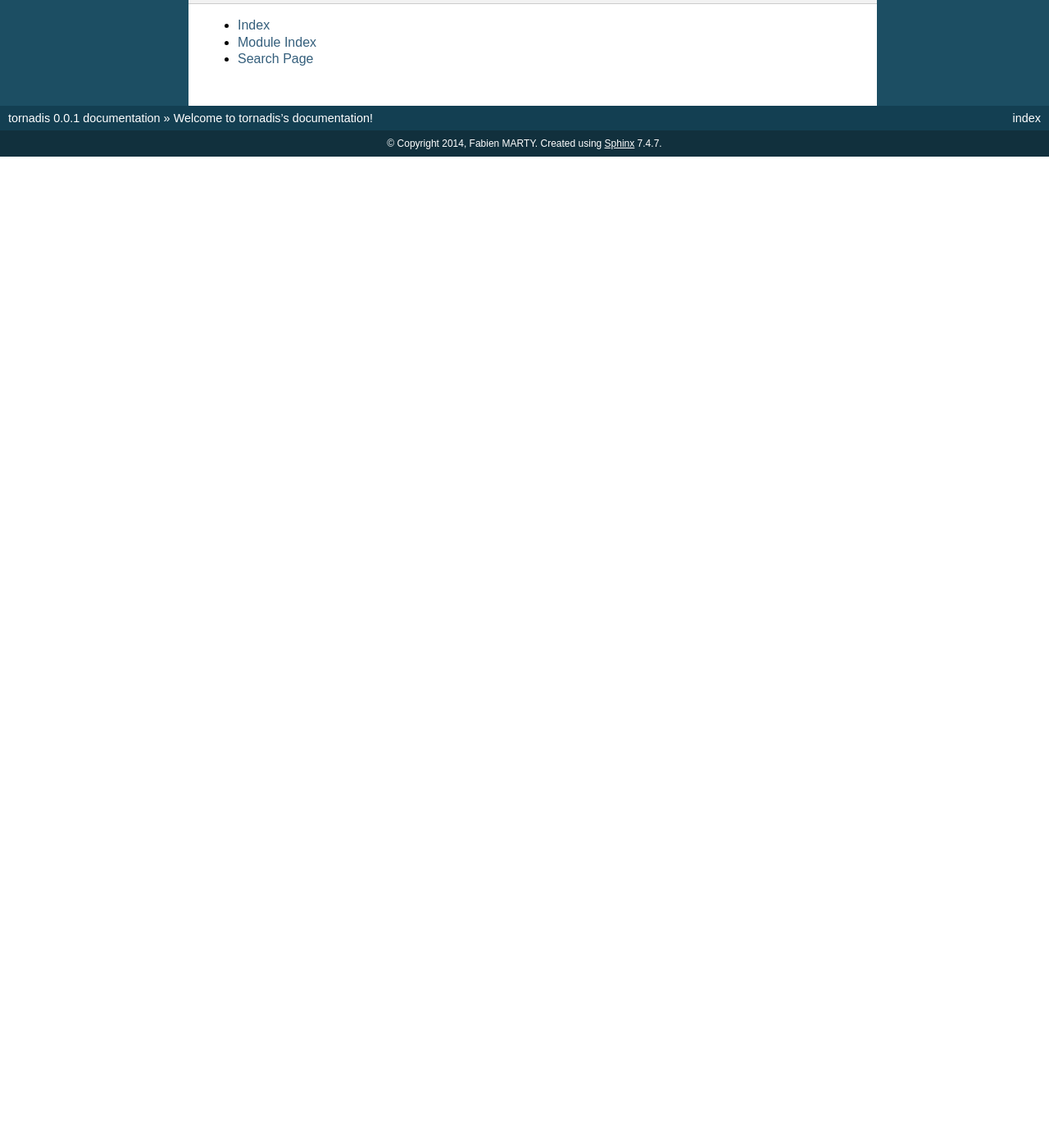
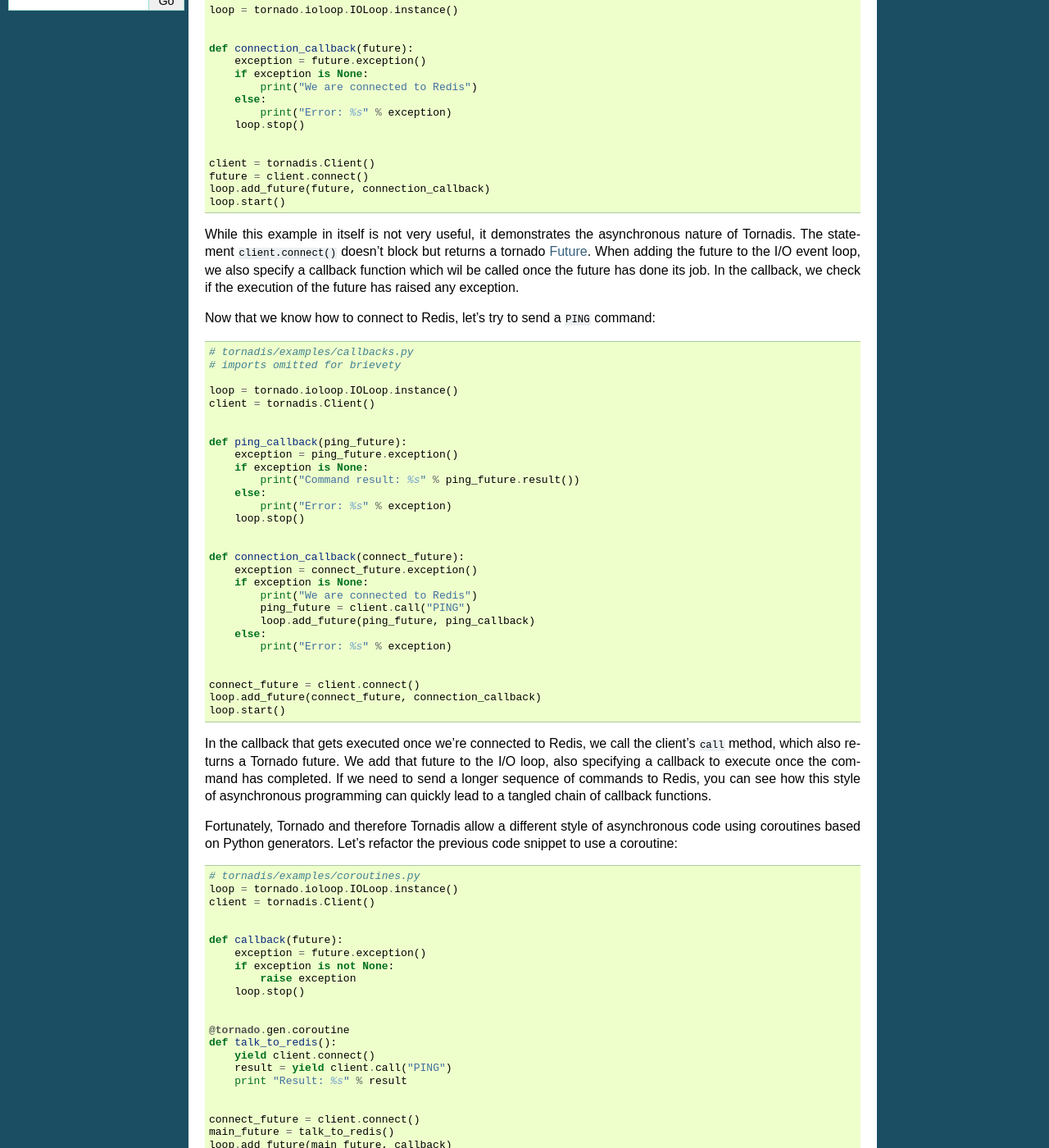
Before and after one commit to thefab/tornadis, a Sphinx documentation site: the page built from docs/index.rst, in a window 1280 px wide and 1400 px high, scrolled down 270 px. Shown: the whole window at 82% size. Built offline with Sphinx 7.4.7, drawn with Linux system fonts in a browser that asks for light colours; before the commit the page ends 900 px from its top, so only the background shows below that; some of the changed text lies outside the part shown.

Commit message:
Add Getting Started section
Add Getting Started section and corresponding examples

```diff
--- a/docs/index.rst
+++ b/docs/index.rst
@@ -3,10 +3,152 @@
    You can adapt this file completely to your liking, but it should at least
    contain the root `toctree` directive.
 
+.. highlight:: python
+
 Welcome to tornadis's documentation!
 ====================================
 
-Contents:
+Getting started
+---------------
+
+Let's see how to get started with tornadis using the `Client` class: In
+the following example, we connect to Redis and terminate the program
+when we're connected or if an error occurs::
+
+
+    # tornadis/examples/connection.py
+    import tornado
+    import tornadis
+
+    loop = tornado.ioloop.IOLoop.instance()
+
+
+    def connection_callback(future):
+        exception = future.exception()
+        if exception is None:
+            print("We are connected to Redis")
+        else:
+            print("Error: %s" % exception)
+        loop.stop()
+
+
+    client = tornadis.Client()
+    future = client.connect()
+    loop.add_future(future, connection_callback)
+    loop.start()
+
+While this example in itself is not very useful, it demonstrates the
+asynchronous nature of Tornadis. The statement ``client.connect()``
+doesn't block but returns a tornado `Future`_. When adding
+the future to the I/O event loop, we also specify a callback function which
+wil be called once the future has done its job. In the callback, we
+check if the execution of the future has raised any exception.
+
+Now that we know how to connect to Redis, let's try to send a ``PING``
+command::
+
+    # tornadis/examples/callbacks.py
+    # imports omitted for brievety
+
+    loop = tornado.ioloop.IOLoop.instance()
+    client = tornadis.Client()
+
+
+    def ping_callback(ping_future):
+        exception = ping_future.exception()
+        if exception is None:
+            print("Command result: %s" % ping_future.result())
+        else:
+            print("Error: %s" % exception)
+        loop.stop()
+
+
+    def connection_callback(connect_future):
+        exception = connect_future.exception()
+        if exception is None:
+            print("We are connected to Redis")
+            ping_future = client.call("PING")
+            loop.add_future(ping_future, ping_callback)
+        else:
+            print("Error: %s" % exception)
+
+
+    connect_future = client.connect()
+    loop.add_future(connect_future, connection_callback)
+    loop.start()
+
+
+In the callback that gets executed once we're connected to Redis, we
+call the client's ``call`` method, which also returns a Tornado future.
+We add that future to the I/O loop, also specifying a callback to
+execute once the command has completed. If we need to send a longer
+sequence of commands to Redis, you can see how this style of
+asynchronous programming can quickly lead to a tangled chain of callback
+functions.
+
+Fortunately, Tornado and therefore Tornadis allow a different style of asynchronous code using
+coroutines based on Python generators. Let's refactor the previous code
+snippet to use a coroutine::
+
+    # tornadis/examples/coroutines.py
+    loop = tornado.ioloop.IOLoop.instance()
+    client = tornadis.Client()
+
+
+    def callback(future):
+        exception = future.exception()
+        if exception is not None:
+            raise exception
+        loop.stop()
+
+
+    @tornado.gen.coroutine
+    def talk_to_redis():
+        yield client.connect()
+        result = yield client.call("PING")
+        print "Result: %s" % result
+
+
+    connect_future = client.connect()
+    main_future = talk_to_redis()
+    loop.add_future(main_future, callback)
+    loop.start()
+
+
+When we call our coroutine, it returns a future. We add that main future
+as before to the I/O loop. But whereas in the previous example, we had
+to explicitely add our second asynchronous command to the I/O loop along
+with its own callback, using a coroutine allows us to send our command
+as a single statement and retrieve its result with a regular variable
+assignment. We just need to remember to add the ``yield`` keyword before
+the asynchronous command invocation.
+
+In the context of an HTTP request handler, we don't need to add our
+top-level coroutine to the I/O loop ourselves, because the framework
+handles it for us::
+
+    import tornado
+    from tornado.web import RequestHandler, Application, url
+    import tornadis
+
+
+    class GetHandler(RequestHandler):
+
+        @tornado.gen.coroutine
+        def get(self):
+            client = tornadis.Client(port=6379)
+            yield client.connect()
+            yield client.call("BLPOP", "empty", 3)
+            self.finish()
+
+
+    app = Application([url(r"/", GetHandler)])
+    app.listen(8888)
+    tornado.ioloop.IOLoop.current().start()
+
+
+API
+---
 
 .. toctree::
    :maxdepth: 2
@@ -44,3 +186,5 @@ Indices and tables
 * :ref:`genindex`
 * :ref:`modindex`
 * :ref:`search`
+
+.. _Future: http://www.tornadoweb.org/en/stable/concurrent.html#tornado.concurrent.Future
```
Also changed, not shown: 3 other files.
